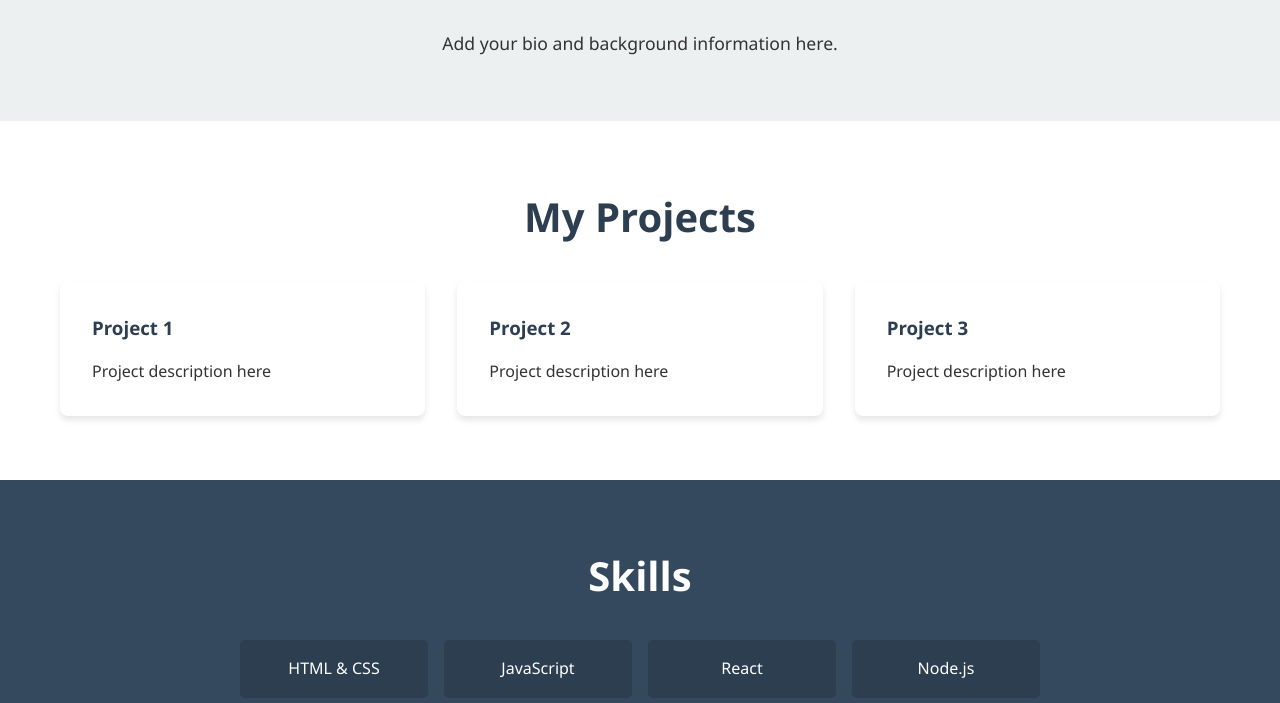
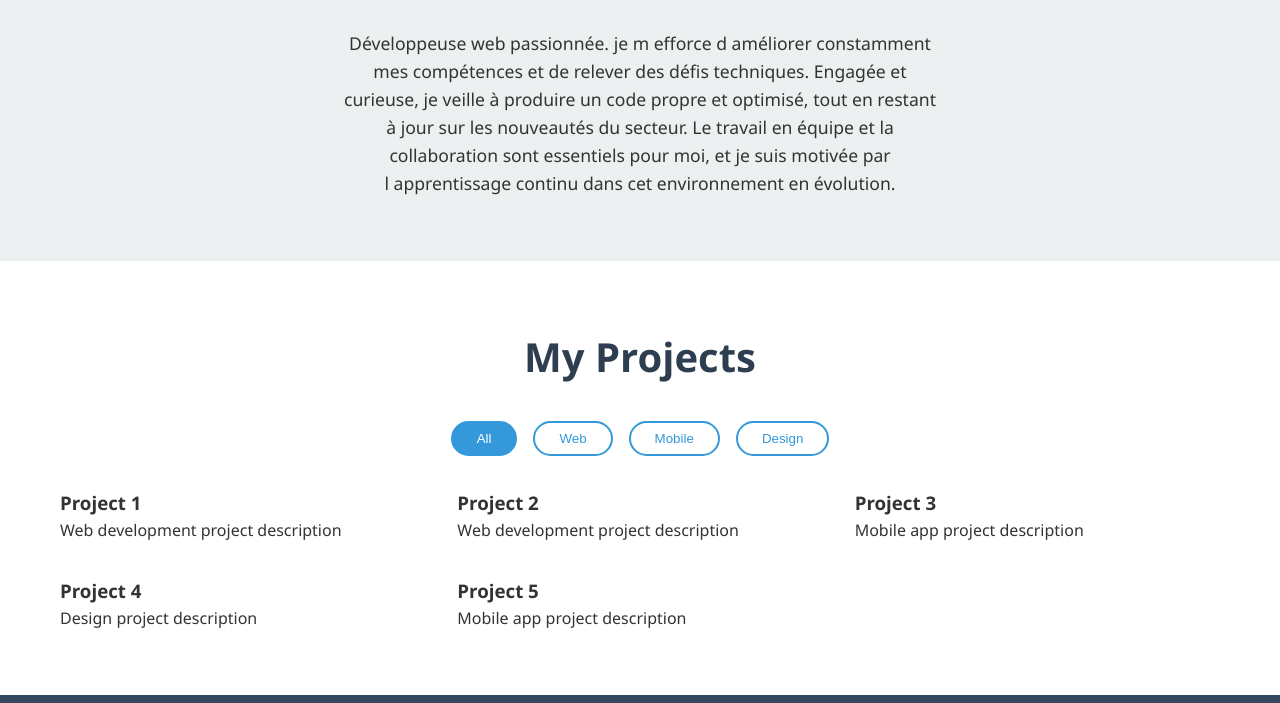
Before and after one commit to Omaimablr/portfolio, a plain HTML site: page index.html in a window 1280 px wide. Shown: the part 657-1360 px from the top of the page. Drawn offline with Linux system fonts and the light colour scheme.

Commit message:
Mise a jour du site

```diff
--- a/index.html
+++ b/index.html
@@ -5,9 +5,10 @@
     <meta name="viewport" content="width=device-width, initial-scale=1.0">
     <title>My Portfolio</title>
     <link rel="stylesheet" href="styles.css">
+     <link rel="stylesheet" href="script.js">
 </head>
 <body>
-    <!-- Navigation -->
+
     <nav class="navbar">
         <div class="container">
             <div class="logo">My Portfolio</div>
@@ -21,58 +22,75 @@
         </div>
     </nav>
 
-    <!-- Hero Section -->
     <section id="home" class="hero">
         <div class="container">
             <h1>Welcome to My Portfolio</h1>
-            <p>Full Stack Developer | Creative Problem Solver</p>
+            <p>Ingénieur d'état</p>
             <button class="cta-btn">Get Started</button>
         </div>
     </section>
 
-    <!-- About Section -->
+
     <section id="about" class="about">
         <div class="container">
             <h2>About Me</h2>
-            <p>Add your bio and background information here.</p>
+            <p> Développeuse web passionnée. je m efforce d améliorer constamment<br>
+ mes compétences et de relever  des défis techniques. Engagée et<br>
+ curieuse, je veille à produire un code propre et optimisé, tout en restant<br>
+ à jour sur les nouveautés du secteur. Le travail en équipe et la<br>
+ collaboration sont essentiels pour moi, et je suis motivée par<br>
+ l apprentissage continu dans cet environnement en évolution.</p>
         </div>
     </section>
 
-    <!-- Projects Section -->
     <section id="projects" class="projects">
         <div class="container">
             <h2>My Projects</h2>
+
+            <div class="filter-buttons">
+                <button class="filter-btn active" data-filter="all">All</button>
+                <button class="filter-btn" data-filter="web">Web</button>
+                <button class="filter-btn" data-filter="mobile">Mobile</button>
+                <button class="filter-btn" data-filter="design">Design</button>
+            </div>
+
             <div class="projects-grid">
-                <div class="project-card">
+                <div class="project-card show" data-category="web">
                     <h3>Project 1</h3>
-                    <p>Project description here</p>
+                    <p>Web development project description</p>
                 </div>
-                <div class="project-card">
+                <div class="project-card show" data-category="web">
                     <h3>Project 2</h3>
-                    <p>Project description here</p>
+                    <p>Web development project description</p>
                 </div>
-                <div class="project-card">
+                <div class="project-card show" data-category="mobile">
                     <h3>Project 3</h3>
-                    <p>Project description here</p>
+                    <p>Mobile app project description</p>
+                </div>
+                <div class="project-card show" data-category="design">
+                    <h3>Project 4</h3>
+                    <p>Design project description</p>
+                </div>
+                <div class="project-card show" data-category="mobile">
+                    <h3>Project 5</h3>
+                    <p>Mobile app project description</p>
                 </div>
             </div>
         </div>
     </section>
 
-    <!-- Skills Section -->
     <section id="skills" class="skills">
         <div class="container">
             <h2>Skills</h2>
             <ul class="skills-list">
                 <li>HTML & CSS</li>
                 <li>JavaScript</li>
-                <li>React</li>
-                <li>Node.js</li>
+                <li>PHP</li>
+                <li>C,CPP</li>
             </ul>
         </div>
     </section>
 
-    <!-- Contact Section -->
     <section id="contact" class="contact">
         <div class="container">
             <h2>Contact Me</h2>
@@ -85,7 +103,6 @@
         </div>
     </section>
 
-    <!-- Footer -->
     <footer class="footer">
         <div class="container">
             <p>&copy; 2025 My Portfolio. All rights reserved.</p>
--- a/styles.css
+++ b/styles.css
@@ -16,7 +16,7 @@ body {
     padding: 0 20px;
 }
 
-/* Navigation */
+
 .navbar {
     background-color: #2c3e50;
     padding: 1rem 0;
@@ -54,7 +54,6 @@ body {
     color: #3498db;
 }
 
-/* Hero Section */
 .hero {
     background: linear-gradient(135deg, #667eea 0%, #764ba2 100%);
     color: white;
@@ -87,7 +86,7 @@ body {
     background-color: #2980b9;
 }
 
-/* Sections */
+
 section {
     padding: 4rem 0;
 }
@@ -111,7 +110,7 @@ section h2 {
     margin: 0 auto;
 }
 
-/* Projects Section */
+
 .projects-grid {
     display: grid;
     grid-template-columns: repeat(auto-fit, minmax(300px, 1fr));
@@ -119,25 +118,42 @@ section h2 {
     margin-top: 2rem;
 }
 
-.project-card {
-    background: white;
-    padding: 2rem;
-    border-radius: 8px;
-    box-shadow: 0 4px 6px rgba(0,0,0,0.1);
-    transition: transform 0.3s ease, box-shadow 0.3s ease;
+
+.filter-buttons {
+    display: flex;
+    justify-content: center;
+    gap: 1rem;
+    margin-bottom: 2rem;
+    flex-wrap: wrap;
 }
 
-.project-card:hover {
-    transform: translateY(-5px);
-    box-shadow: 0 8px 12px rgba(0,0,0,0.15);
+.filter-btn {
+    padding: 0.5rem 1.5rem;
+    border: 2px solid #3498db;
+    background-color: white;
+    color: #3498db;
+    border-radius: 25px;
+    cursor: pointer;
+    font-weight: 500;
+    transition: all 0.3s ease;
 }
 
-.project-card h3 {
-    color: #2c3e50;
-    margin-bottom: 1rem;
+.filter-btn:hover,
+.filter-btn.active {
+    background-color: #3498db;
+    color: white;
 }
 
-/* Skills Section */
+.project-card {
+    opacity: 0;
+    transition: opacity 0.3s ease;
+}
+
+.project-card.show {
+    opacity: 1;
+}
+
+
 .skills {
     background-color: #34495e;
     color: white;
@@ -164,7 +180,7 @@ section h2 {
     font-weight: 500;
 }
 
-/* Contact Section */
+
 .contact {
     background-color: #ecf0f1;
 }
@@ -208,7 +224,7 @@ section h2 {
     background-color: #2980b9;
 }
 
-/* Footer */
+
 .footer {
     background-color: #2c3e50;
     color: #ecf0f1;
@@ -216,7 +232,7 @@ section h2 {
     padding: 2rem 0;
 }
 
-/* Responsive Design */
+
 @media (max-width: 768px) {
     .hero h1 {
         font-size: 2rem;
```
Also changed, not shown: script.js (+2 -5 lines).
